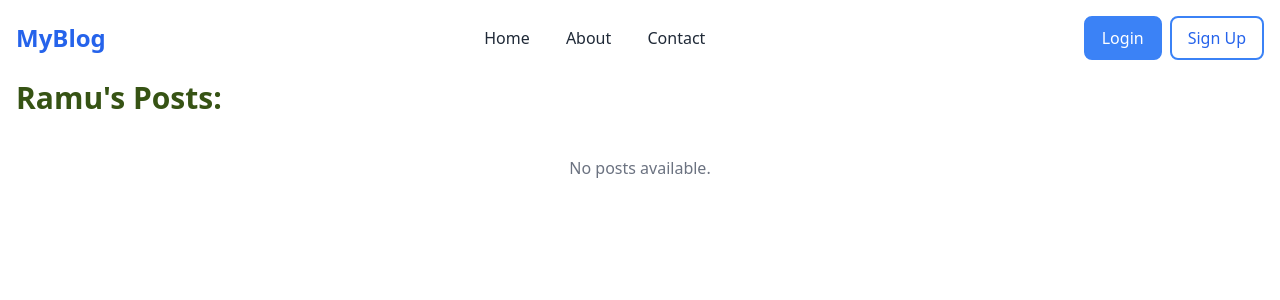
After one commit to saradjung/BlogSite, a Django app: a page that uses blog_project/blog/templates/author_posts.html in a window 1280 px wide. The commit adds this page. Shown: the top 300 px of the page. Run offline with Django 5.2, Linux system fonts and the light colour scheme; data comes from the database, SQL or seed files in the repository; both versions use the stored data as it was after the commit; parts of the project's set-up code (start-up, migrations or seed data) failed here and were passed over; some libraries are stand-ins or nearby versions.

Commit message:
added authors page to display author's posts

```diff
--- /dev/null
+++ b/blog_project/blog/templates/author_posts.html
@@ -0,0 +1,27 @@
+{% extends 'base.html' %}
+{% block content %}
+<div class="container mx-auto pt-20 px-4">
+    <h1 class="text-left text-3xl font-bold text-lime-900 mb-10">{{author.username}}'s Posts:</h1>
+<div class="grid md:grid-cols-3 gap-6">
+    {% for post in posts %}
+    <div class="bg-white rounded-2xl shadow-lg overflow-hidden transition-transform transform hover:scale-105 hover:shadow-xl">
+
+        {% if post.image %}
+        <img src="{{ post.image.url }}" alt="Post Image" class="w-full h-48 object-cover">
+        {% else %}
+        <img src="https://via.placeholder.com/300" alt="No Image" class="w-full h-48 object-cover">
+        {% endif %}
+
+        <div class="p-4">
+            <h2 class="text-xl font-semibold text-gray-800 mt-2">{{ post.title }}</h2>
+            <p class="text-gray-700">{{ post.content|truncatechars:100 }}</p>
+            <a href="{% url 'blog' post.id %}" class="text-blue-500 hover:underline">Read More...</a>
+        </div>
+    </div>
+    {% empty %}
+    <p class="col-span-3 text-center text-gray-500">No posts available.</p>
+    {% endfor %}
+</div>
+</div>
+</div>
+{% endblock %}
--- a/blog_project/blog/templates/singleblog.html
+++ b/blog_project/blog/templates/singleblog.html
@@ -10,7 +10,7 @@
 
 
     <p class="text-gray-600 text-sm mt-2">
-        By <span class="font-semibold">{{ post.author }}</span> •
+        By <a href="{% url 'author_posts' username=post.author %}" span class="font-semibold">{{ post.author }}</span> •
         Published on <span class="text-blue-500">{{ post.created_at|date:"F d, Y" }}</span>
     </p>
 
--- a/blog_project/blog/urls.py
+++ b/blog_project/blog/urls.py
@@ -13,5 +13,6 @@ urlpatterns = [
     path("post/<int:post_id>/comment/", views.add_comment, name="add_comment"),
     path("post/<int:post_id>/like/", views.like_post, name="like_post"),
     path('post/<int:post_id>/bookmark/', views.bookmark_post, name='bookmark_post'),
-    path('bookmarks/',views.bookmarked_posts,name="bookmarks")
+    path('bookmarks/',views.bookmarked_posts,name="bookmarks"),
+    path('author/<str:username>/', views.author_posts, name='author_posts'),
 ]
--- a/blog_project/blog/views.py
+++ b/blog_project/blog/views.py
@@ -6,6 +6,7 @@ from django.contrib import messages
 from django.shortcuts import render, get_object_or_404, redirect
 from django.contrib.auth.decorators import login_required
 from .forms import CustomUserCreationForm
+from django.contrib.auth.models import User
 # Create your views here.
 
 def home(request):
@@ -114,3 +115,8 @@ def bookmarked_posts(request):
 
 
     return render(request, 'bookmarks.html', {'bookmarked_posts': bookmarked_posts})
+
+def author_posts(request, username):
+    author = get_object_or_404(User, username=username)
+    posts = Post.objects.filter(author=author.username)  # Filter by author username
+    return render(request, 'author_posts.html', {'author': author, 'posts': posts})
```
Also changed, not shown: blog_project/blog/migrations/0009_populate_author_id.py (added), blog_project/db.sqlite3, blog_project/media/blog_images/cg.jpg (added).
